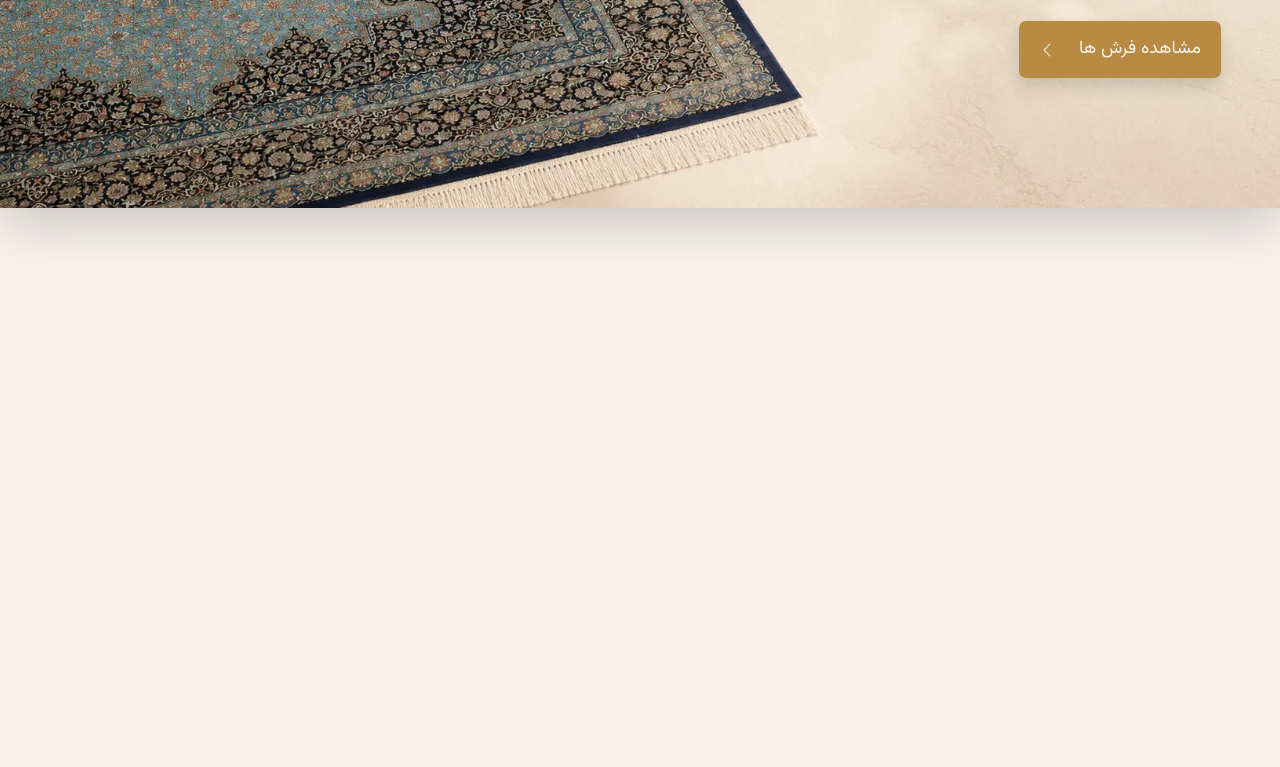
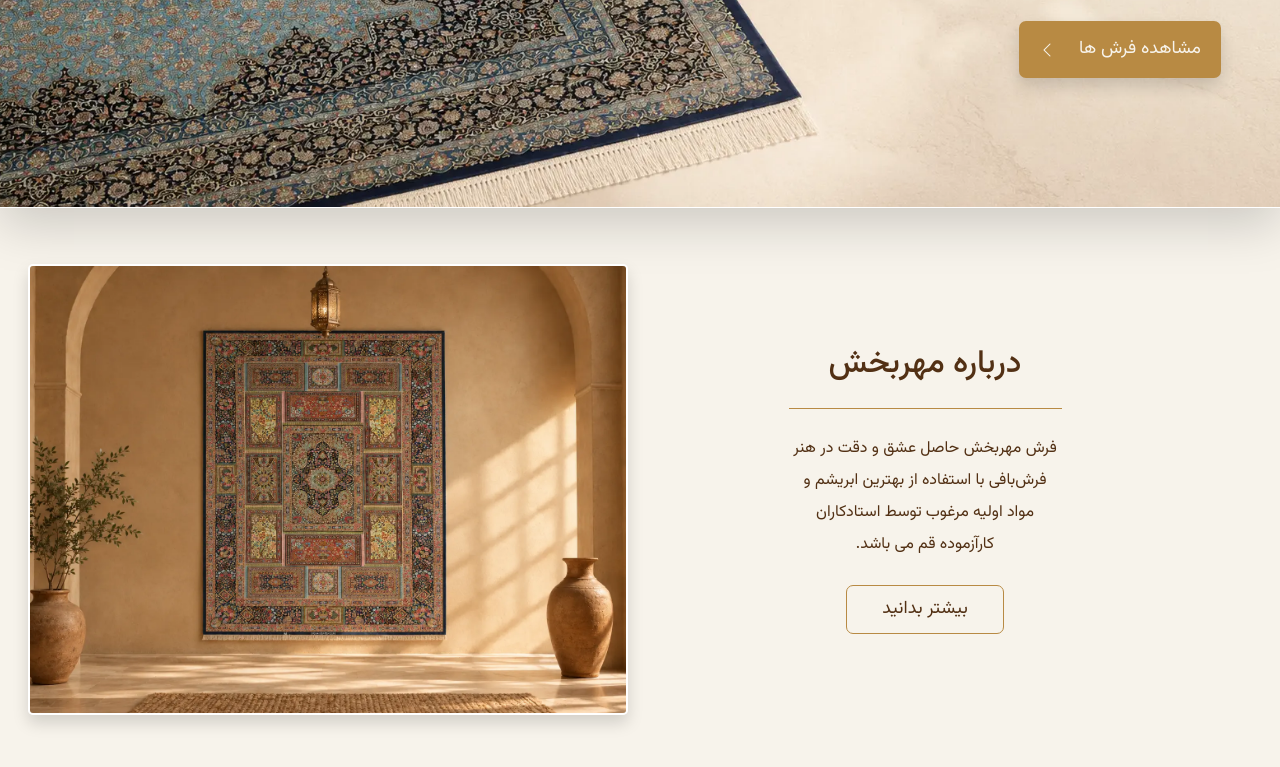
Before and after one commit to HosseinMehrbakhsh/carpet-gallery, a plain HTML site: page index.html in a window 1280 px wide. Shown: the part 647-1414 px from the top of the page. Drawn offline with nearby package versions, Linux system fonts and the light colour scheme.

Commit message:
add about us

```diff
--- a/assets/css/style.css
+++ b/assets/css/style.css
@@ -114,8 +114,36 @@ body {
     background-size: cover;
     background-repeat: no-repeat;
     background-position: center;
+    border-top: 1px solid white;
+    border-bottom: 1px solid white;
 }
 
 .hero_title {
     font-size: 50px;
 }
+
+
+/* about us  */
+.about_us_img {
+    border-radius: 5px;
+    border: 2px solid white;
+}
+
+.about_btn {
+    text-decoration: none;
+    color: var(--text-color);
+    background-color: var(--primary-background);
+    border: 1px solid var(--gold);
+    padding: 10px 35px;
+    border-radius: 7px;
+    font-size: 18px;
+    display: flex;
+    justify-content: space-between;
+    align-items: center;
+    transition-duration: 0.3s;
+}
+
+.about_btn:hover {
+    color: var(--text-color);
+    background-color: hsl(40, 43%, 99%);
+}
--- a/index.html
+++ b/index.html
@@ -106,6 +106,36 @@
         </div>
     </section>
 
+
+    <!-- about us -->
+    <section class="about_us py-5 my-2">
+        <div class="container">
+            <div class="row">
+                <div class="col-6">
+                    <div
+                        class="h-100 d-flex flex-column align-items-center justify-content-center about_text_box w-50 mx-auto">
+                        <span class="h2">درباره مهربخش</span>
+                        <div class="line my-3"></div>
+                        <p class="text-center lh-lg py-2">فرش مهربخش حاصل عشق و دقت در هنر فرش‌بافی با استفاده از بهترین
+                            ابریشم و مواد اولیه مرغوب توسط
+                            استادکاران
+                            کارآزموده قم می باشد.</p>
+                        <div>
+                            <a href="" class="about_btn">
+                                <span>بیشتر بدانید</span>
+                            </a>
+                        </div>
+                    </div>
+                </div>
+
+                <div class="col-6">
+                    <img src="assets/imgs/about-us.webp" class="about_us_img shadow" width="600px" alt="">
+                </div>
+            </div>
+        </div>
+    </section>
+
+
     <script src="assets/js/app.js"></script>
 </body>
 
```
Also changed, not shown: assets/imgs/about-us.webp (added), 1 other file.
